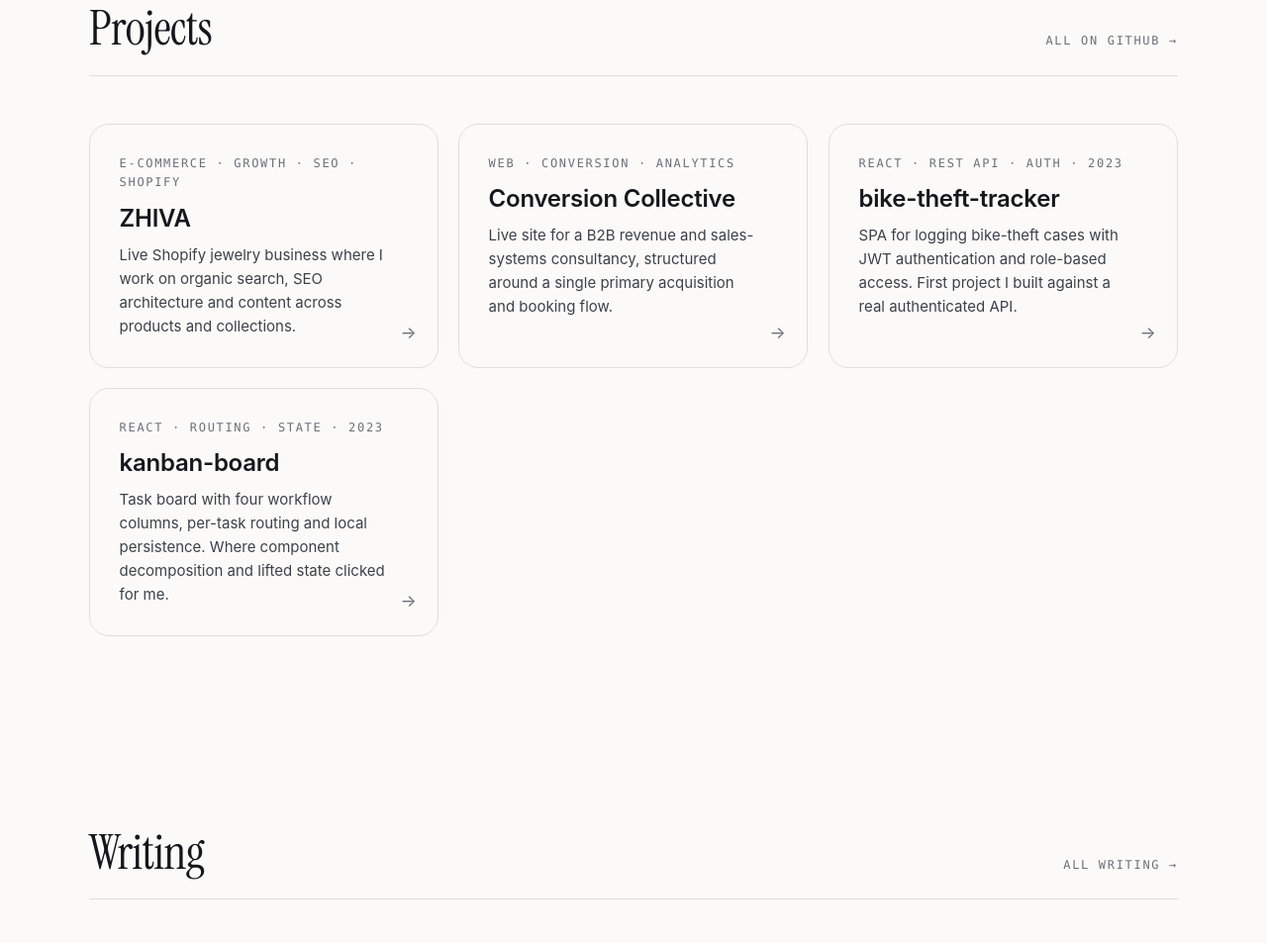
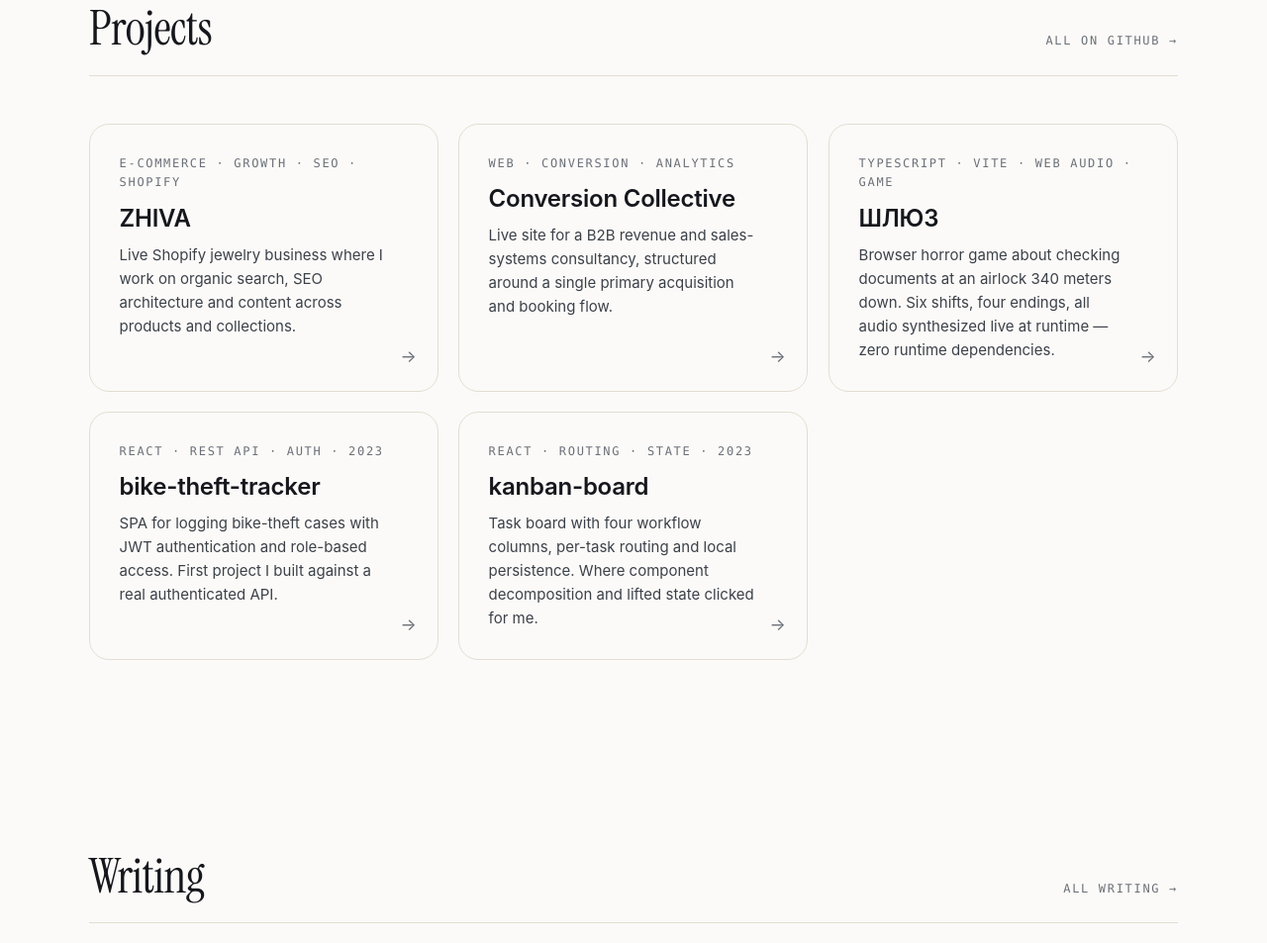
Before and after one commit to Takeshhii/artem-portfolio, an Astro site: page / in a window 1280 px wide. Shown: the part 4901-5854 px from the top of the page at 99% size. Built offline with nearby package versions, Linux system fonts and the light colour scheme; Astro itself is replaced by a stand-in of ours.

Commit message:
Add ШЛЮЗ project card

```diff
--- a/src/pages/index.astro
+++ b/src/pages/index.astro
@@ -42,6 +42,13 @@ const projects = [
     meta: 'Web · Conversion · Analytics',
     body: 'Live site for a B2B revenue and sales-systems consultancy, structured around a single primary acquisition and booking flow.',
     href: 'https://convertcollective.com',
+    external: true,
+  },
+  {
+    title: 'ШЛЮЗ',
+    meta: 'TypeScript · Vite · Web Audio · Game',
+    body: 'Browser horror game about checking documents at an airlock 340 meters down. Six shifts, four endings, all audio synthesized live at runtime — zero runtime dependencies.',
+    href: 'https://github.com/Takeshhii/shlyuz',
     external: true,
   },
   {
```
